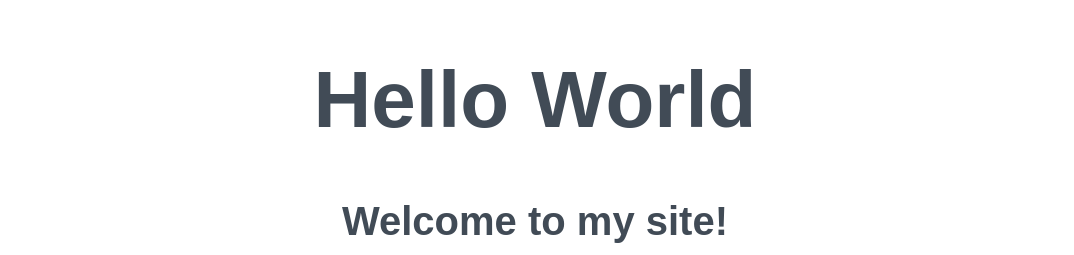
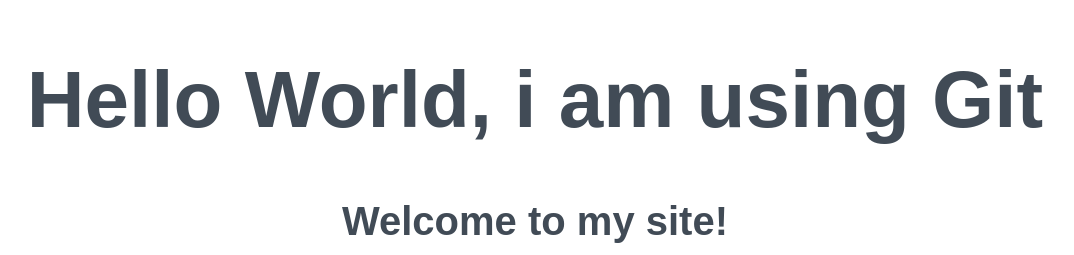
Before and after one commit to lblythe93/First-website, a plain HTML site: page index.html in a window 1280 px wide. Shown: the top 255 px of the page, without its empty margins (105-1179 px from the left). Drawn offline with Linux system fonts and the light colour scheme.

Commit message:
Update index.html
Change to header

```diff
--- a/index.html
+++ b/index.html
@@ -12,7 +12,7 @@
 
 <body>
 <header>
-  <h1>Hello World</h2>
+  <h1>Hello World, i am using Git</h2>
   <h2>Welcome to my site!</h2>
   <img src="./pineapple.jpg" alt="An image of a duck" width="200px">
 </header>
```
